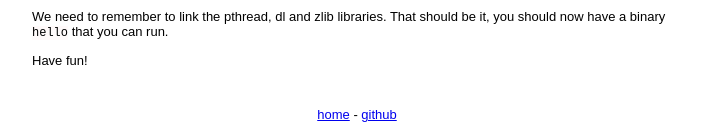
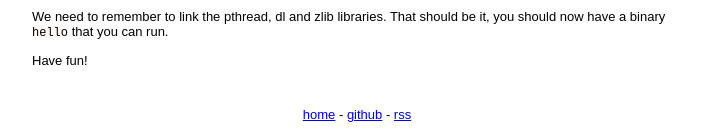
Before and after one commit to Tiehuis/Tiehuis.github.io, a Jekyll site: the page built from _posts/2017-02-16-lwan-intro.md, in a window 1280 px wide. Shown: the part 1856-1995 px from the top of the page, without its empty margins (283-993 px from the left). Built offline with Jekyll 4.4.1, drawn with Linux system fonts in a browser that asks for light colours.

Commit message:
Add feed link to page template

```diff
--- a/_layouts/default-mathjax.html
+++ b/_layouts/default-mathjax.html
@@ -22,7 +22,10 @@
     <div class="footer">
       <a href="/">home</a>
       -
-      <a href="https://github.com/tiehuis/">github</a><br/>
+      <a href="https://github.com/tiehuis/">github</a>
+      -
+      <a href="/feed.xml">rss</a>
+      <br/>
     </div>
     <!--
     <div class="last-modified-at">
--- a/_layouts/default.html
+++ b/_layouts/default.html
@@ -20,7 +20,10 @@
     <div class="footer">
       <a href="/">home</a>
       -
-      <a href="https://github.com/tiehuis/">github</a><br/>
+      <a href="https://github.com/tiehuis/">github</a>
+      -
+      <a href="/feed.xml">rss</a>
+      <br/>
     </div>
     <!--
     <div class="last-modified-at">
```
